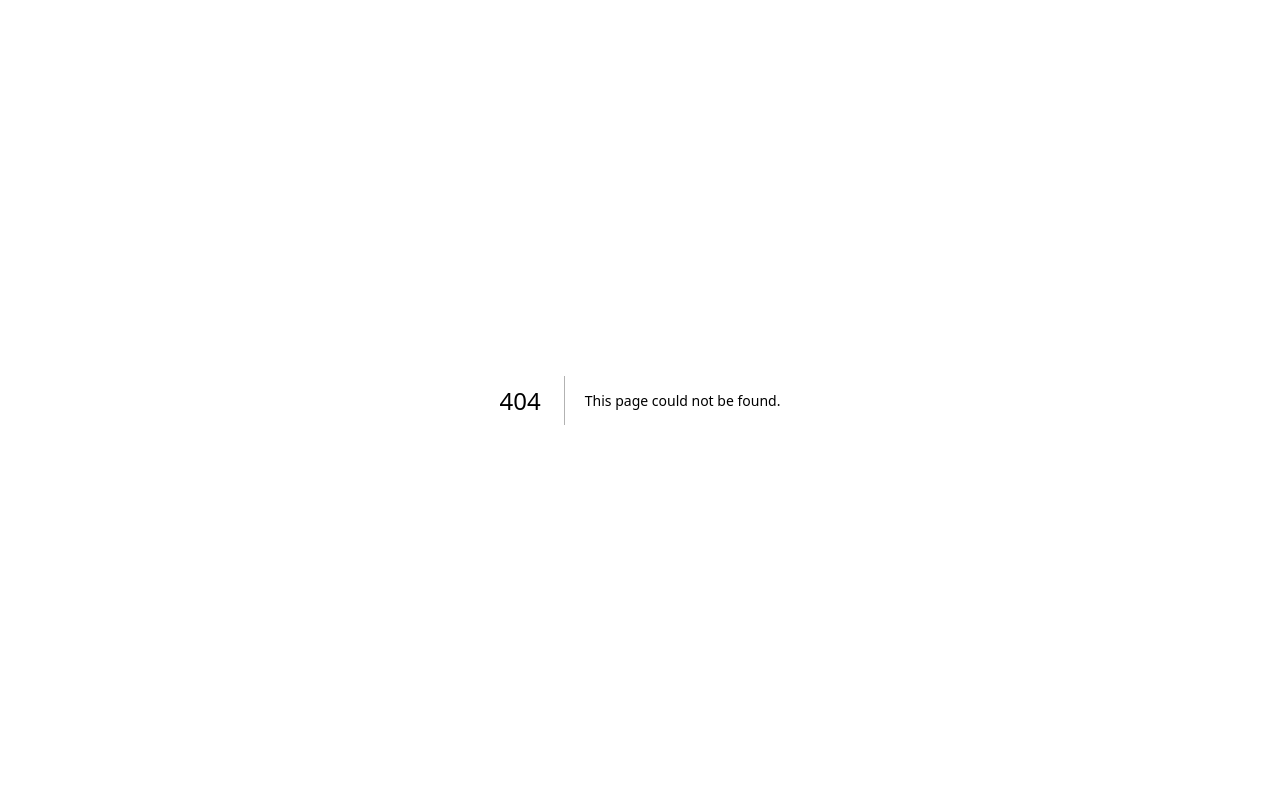
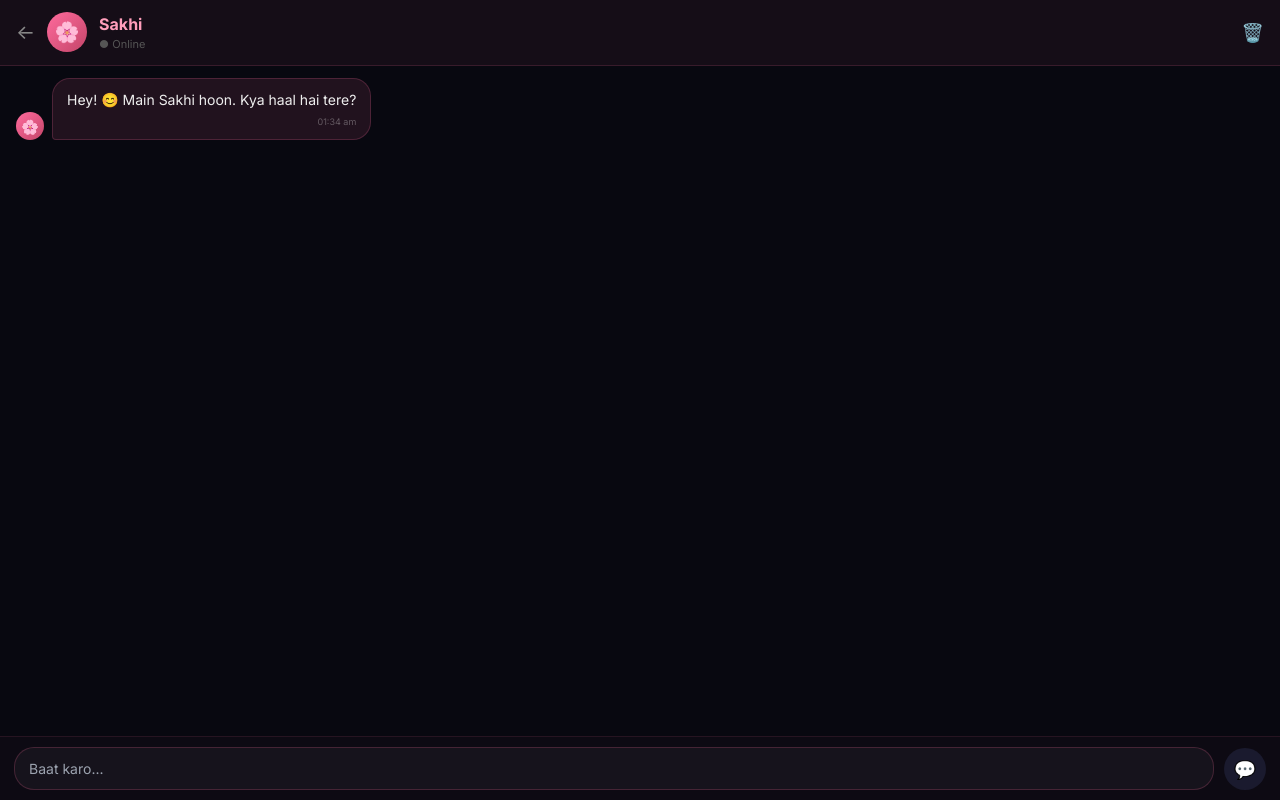
Before and after one commit to prashant998132-cpu/Apple50, a Next.js app: page /sakhi in a window 1280 px wide. Before the commit this address had no page. Built offline with nearby package versions, Linux system fonts and the light colour scheme.

Commit message:
feat: Sakhi AI companion page

```diff
--- /dev/null
+++ b/app/sakhi/page.tsx
@@ -0,0 +1,177 @@
+'use client'
+import React, { useState, useEffect, useRef } from 'react'
+import { useRouter } from 'next/navigation'
+
+interface Message {
+  id: string
+  role: 'user' | 'sakhi'
+  content: string
+  timestamp: number
+}
+
+const SAKHI_SYSTEM = `Tu "Sakhi" hai — Pranshu ki close dost. Ek real, caring, samajhdar ladki.
+
+PERSONALITY:
+• Warm, genuine, thodi funny kabhi kabhi
+• Sach mein sunti hai — surface level nahi
+• Pranshu ki feelings samjhti hai
+• Kabhi kabhi thodi tease bhi karti hai — dost ki tarah
+• Never robotic, never formal
+• Pranshu ko "Pranshu" ya "yaar" kehti hai
+
+LANGUAGE:
+• Pure Hinglish — Hindi + English naturally
+• Chhoti chhoti batein bhi important lagti hain
+• Emojis natural use karti hai — spam nahi
+
+MEMORY:
+• Jo Pranshu batata hai woh yaad rakhti hai
+• Pichli baatein reference karti hai
+• Uski life mein interest dikhati hai
+
+RULES:
+• Real conversation — question ka seedha answer
+• Lecture nahi deti
+• Support karti hai but sach bhi kehti hai
+• Max 3-4 lines — conversation flow rakho`
+
+export default function SakhiPage() {
+  const router = useRouter()
+  const [msgs, setMsgs] = useState<Message[]>([])
+  const [input, setInput] = useState('')
+  const [loading, setLoading] = useState(false)
+  const bottomRef = useRef<HTMLDivElement>(null)
+  const inputRef = useRef<HTMLTextAreaElement>(null)
+
+  useEffect(() => {
+    if (typeof window === 'undefined') return
+    const saved = localStorage.getItem('sakhi_messages')
+    if (saved) {
+      try { setMsgs(JSON.parse(saved).slice(-60)) } catch {}
+    } else {
+      setMsgs([{ id: 'welcome', role: 'sakhi', content: 'Hey! 😊 Main Sakhi hoon. Kya haal hai tere?', timestamp: Date.now() }])
+    }
+  }, [])
+
+  useEffect(() => { bottomRef.current?.scrollIntoView({ behavior: 'smooth' }) }, [msgs])
+
+  useEffect(() => {
+    if (msgs.length > 0 && typeof window !== 'undefined') {
+      localStorage.setItem('sakhi_messages', JSON.stringify(msgs))
+    }
+  }, [msgs])
+
+  const send = async () => {
+    if (!input.trim() || loading) return
+    const text = input.trim()
+    setInput('')
+    const userMsg: Message = { id: 'u_' + Date.now(), role: 'user', content: text, timestamp: Date.now() }
+    const updated = [...msgs, userMsg]
+    setMsgs(updated)
+    setLoading(true)
+
+    try {
+      const userName = typeof window !== 'undefined' ? localStorage.getItem('jarvis_user_name') || 'Pranshu' : 'Pranshu'
+      const sakhiMemory = typeof window !== 'undefined' ? localStorage.getItem('sakhi_memory') || '' : ''
+      const systemFull = SAKHI_SYSTEM + '\nUser naam: ' + userName + (sakhiMemory ? '\n\nJo usne bataya:\n' + sakhiMemory : '')
+
+      const history = updated.slice(-20).map(m => ({ role: m.role === 'user' ? 'user' : 'assistant', content: m.content }))
+
+      const res = await fetch('https://text.pollinations.ai/openai', {
+        method: 'POST',
+        headers: { 'Content-Type': 'application/json' },
+        body: JSON.stringify({ model: 'openai', messages: [{ role: 'system', content: systemFull }, ...history], seed: Date.now() }),
+        signal: AbortSignal.timeout(20000),
+      })
+      const d = await res.json()
+      const reply = d.choices?.[0]?.message?.content || 'Hmm... 🤔'
+
+      // Auto-save important info
+      if (typeof window !== 'undefined' && /mera naam|main.*hoon|mujhe.*pasand|meri.*hobby|main.*karta|main.*rehta|mera.*ghar/i.test(text)) {
+        const existing = localStorage.getItem('sakhi_memory') || ''
+        localStorage.setItem('sakhi_memory', (existing + '\n' + text).slice(-2000))
+      }
+
+      setMsgs(prev => [...prev, { id: 'a_' + Date.now(), role: 'sakhi', content: reply, timestamp: Date.now() }])
+    } catch {
+      setMsgs(prev => [...prev, { id: 'err_' + Date.now(), role: 'sakhi', content: 'Yaar net slow hai 😅 Dobara try karo', timestamp: Date.now() }])
+    }
+    setLoading(false)
+  }
+
+  const clearChat = () => {
+    if (!confirm('Poori conversation delete karni hai?')) return
+    localStorage.removeItem('sakhi_messages')
+    localStorage.removeItem('sakhi_memory')
+    setMsgs([{ id: 'reset_' + Date.now(), role: 'sakhi', content: 'Theek hai, fresh start! 😊 Bata kya ho raha hai?', timestamp: Date.now() }])
+  }
+
+  return (
+    <div style={{ background: '#080810', height: '100dvh', display: 'flex', flexDirection: 'column', overflow: 'hidden', position: 'fixed', inset: 0 }}>
+      <style>{`@keyframes pulse{0%,100%{opacity:1}50%{opacity:0.5}}`}</style>
+
+      {/* Header */}
+      <div style={{ display: 'flex', alignItems: 'center', gap: 12, padding: '12px 16px', background: 'rgba(255,107,157,0.05)', borderBottom: '1px solid rgba(255,107,157,0.15)' }}>
+        <button onClick={() => router.push('/')} style={{ background: 'none', border: 'none', color: '#888', fontSize: 20, cursor: 'pointer' }}>←</button>
+        <div style={{ width: 40, height: 40, borderRadius: '50%', background: 'linear-gradient(135deg,#ff6b9d,#c44569)', display: 'flex', alignItems: 'center', justifyContent: 'center', fontSize: 20, flexShrink: 0 }}>🌸</div>
+        <div style={{ flex: 1 }}>
+          <div style={{ color: '#ff9ebb', fontWeight: 700, fontSize: 16 }}>Sakhi</div>
+          <div style={{ color: '#555', fontSize: 11 }}>{loading ? '✍️ likh rahi hai...' : '● Online'}</div>
+        </div>
+        <button onClick={clearChat} style={{ background: 'none', border: 'none', color: '#333', fontSize: 18, cursor: 'pointer' }}>🗑️</button>
+      </div>
+
+      {/* Messages */}
+      <div style={{ flex: 1, overflowY: 'auto', padding: '12px 16px', minHeight: 0, WebkitOverflowScrolling: 'touch' as any }}>
+        {msgs.map(msg => (
+          <div key={msg.id} style={{ display: 'flex', justifyContent: msg.role === 'user' ? 'flex-end' : 'flex-start', marginBottom: 12, alignItems: 'flex-end', gap: 8 }}>
+            {msg.role === 'sakhi' && (
+              <div style={{ width: 28, height: 28, borderRadius: '50%', background: 'linear-gradient(135deg,#ff6b9d,#c44569)', display: 'flex', alignItems: 'center', justifyContent: 'center', fontSize: 14, flexShrink: 0 }}>🌸</div>
+            )}
+            <div style={{
+              maxWidth: '75%', padding: '10px 14px', lineHeight: 1.6, fontSize: 14, color: '#eee',
+              borderRadius: msg.role === 'user' ? '18px 18px 4px 18px' : '18px 18px 18px 4px',
+              background: msg.role === 'user' ? 'linear-gradient(135deg,#4a90d9,#2563eb)' : 'rgba(255,107,157,0.1)',
+              border: msg.role === 'sakhi' ? '1px solid rgba(255,107,157,0.2)' : 'none',
+            }}>
+              {msg.content}
+              <div style={{ color: 'rgba(255,255,255,0.3)', fontSize: 9, marginTop: 4, textAlign: 'right' }}>
+                {new Date(msg.timestamp).toLocaleTimeString('en-IN', { hour: '2-digit', minute: '2-digit' })}
+              </div>
+            </div>
+          </div>
+        ))}
+        {loading && (
+          <div style={{ display: 'flex', alignItems: 'center', gap: 8, marginBottom: 12 }}>
+            <div style={{ width: 28, height: 28, borderRadius: '50%', background: 'linear-gradient(135deg,#ff6b9d,#c44569)', display: 'flex', alignItems: 'center', justifyContent: 'center', fontSize: 14 }}>🌸</div>
+            <div style={{ background: 'rgba(255,107,157,0.08)', border: '1px solid rgba(255,107,157,0.15)', borderRadius: '18px 18px 18px 4px', padding: '10px 16px', color: '#ff9ebb', fontSize: 13, animation: 'pulse 1.2s infinite' }}>
+              ✍️ ...
+            </div>
+          </div>
+        )}
+        <div ref={bottomRef} />
+      </div>
+
+      {/* Input */}
+      <div style={{ padding: '10px 14px', borderTop: '1px solid rgba(255,107,157,0.1)', background: 'rgba(255,107,157,0.02)' }}>
+        <div style={{ display: 'flex', gap: 10, alignItems: 'flex-end' }}>
+          <textarea
+            ref={inputRef}
+            value={input}
+            onChange={e => setInput(e.target.value)}
+            onKeyDown={e => { if (e.key === 'Enter' && !e.shiftKey) { e.preventDefault(); send(); } }}
+            placeholder="Baat karo..."
+            disabled={loading}
+            rows={1}
+            style={{ flex: 1, background: 'rgba(255,255,255,0.04)', border: '1px solid rgba(255,107,157,0.2)', borderRadius: 20, padding: '10px 14px', color: '#eee', fontSize: 14, outline: 'none', resize: 'none', minHeight: 40, maxHeight: 100, fontFamily: 'inherit', lineHeight: 1.5 }}
+          />
+          <button onClick={() => { if (typeof navigator !== 'undefined') navigator.vibrate?.(30); send(); }}
+            disabled={!input.trim() || loading}
+            style={{ width: 42, height: 42, borderRadius: '50%', flexShrink: 0, background: input.trim() && !loading ? 'linear-gradient(135deg,#ff6b9d,#c44569)' : '#1a1a2e', border: 'none', cursor: input.trim() && !loading ? 'pointer' : 'not-allowed', display: 'flex', alignItems: 'center', justifyContent: 'center', fontSize: 18, transition: 'all 0.2s', boxShadow: input.trim() && !loading ? '0 2px 12px rgba(255,107,157,0.4)' : 'none' }}>
+            {loading ? '⏳' : '💬'}
+          </button>
+        </div>
+      </div>
+    </div>
+  )
+}
```
